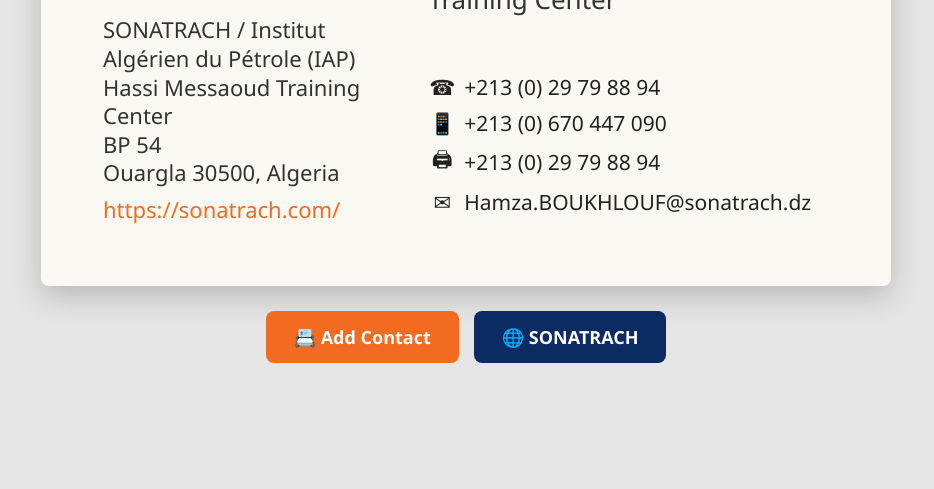
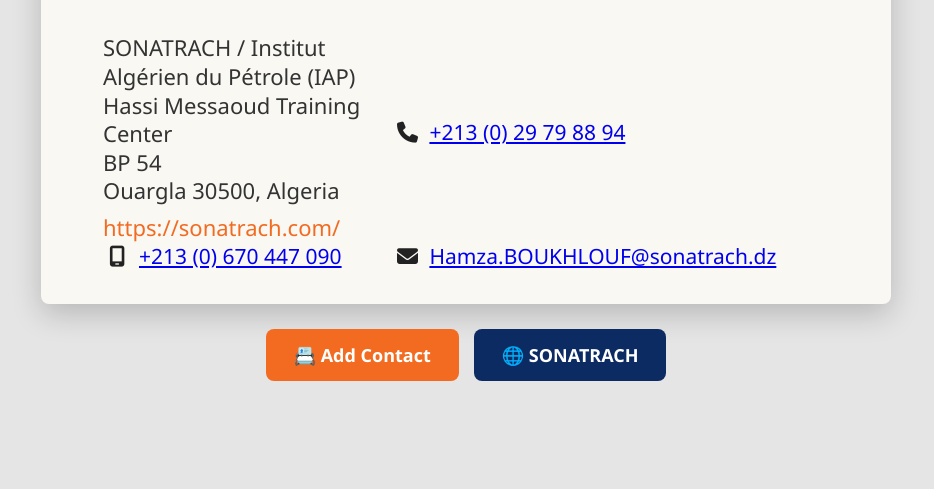
Before and after one commit to catalogue-IAP/Dr.Hamza-boukhlouf, a plain HTML site: page index.html in a window 1280 px wide. Shown: the part 311-800 px from the top of the page, without its empty margins (174-1108 px from the left). Drawn offline with Linux system fonts and the light colour scheme.

Commit message:
index.html

```diff
--- a/index.html
+++ b/index.html
@@ -4,6 +4,8 @@
 <meta charset="UTF-8">
 <meta name="viewport" content="width=device-width, initial-scale=1.0">
 <title>Dr. Hamza BOUKHLOUF - IAP</title>
+<link rel="stylesheet"
+href="https://cdnjs.cloudflare.com/ajax/libs/font-awesome/6.6.0/css/all.min.css">
 
 <style>
 *{margin:0;padding:0;box-sizing:border-box;}
@@ -151,25 +153,21 @@ body{
         </div>
     </div>
 
-    <div class="contact">
     <div class="contact-item">
-            <span class="icon">☎</span>
-            +213 (0) 29 79 88 94
+        <span class="icon"><i class="fa-solid fa-phone"></i></span>
+        <a href="tel:+21329798894">+213 (0) 29 79 88 94</a>
     </div>
 
     <div class="contact-item">
-            <span class="icon">📱</span>
-            +213 (0) 670 447 090
+        <span class="icon"><i class="fa-solid fa-mobile-screen"></i></span>
+        <a href="tel:+213670447090">+213 (0) 670 447 090</a>
     </div>
 
     <div class="contact-item">
-            <span class="icon">🖨</span>
-            +213 (0) 29 79 88 94
-        </div>
-
-        <div class="contact-item">
-            <span class="icon">✉</span>
+        <span class="icon"><i class="fa-solid fa-envelope"></i></span>
+        <a href="mailto:Hamza.BOUKHLOUF@sonatrach.dz">
             Hamza.BOUKHLOUF@sonatrach.dz
+        </a>
     </div>
     </div>
 
```
Lines whose indentation alone changed are shown as unchanged.
